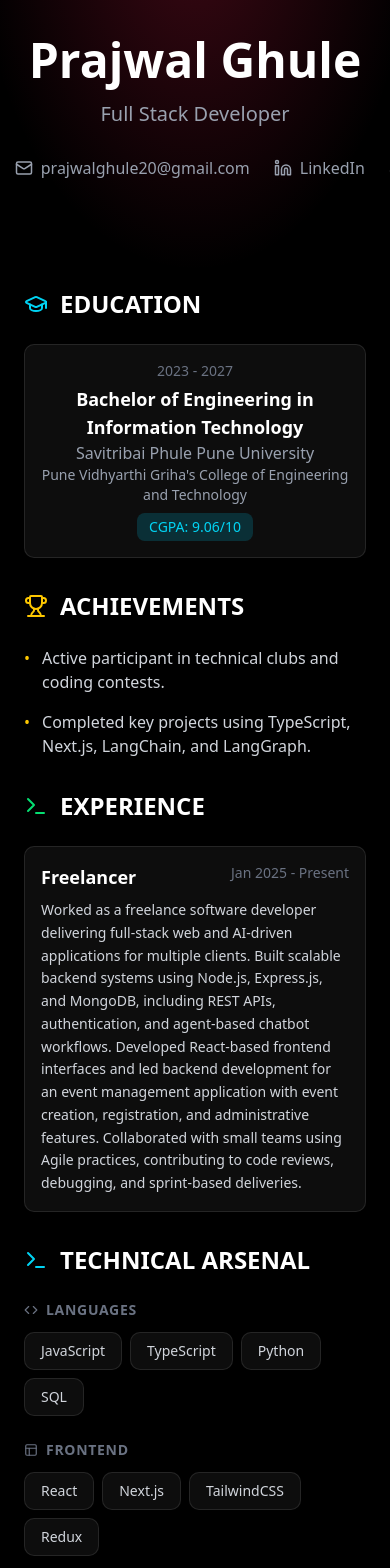
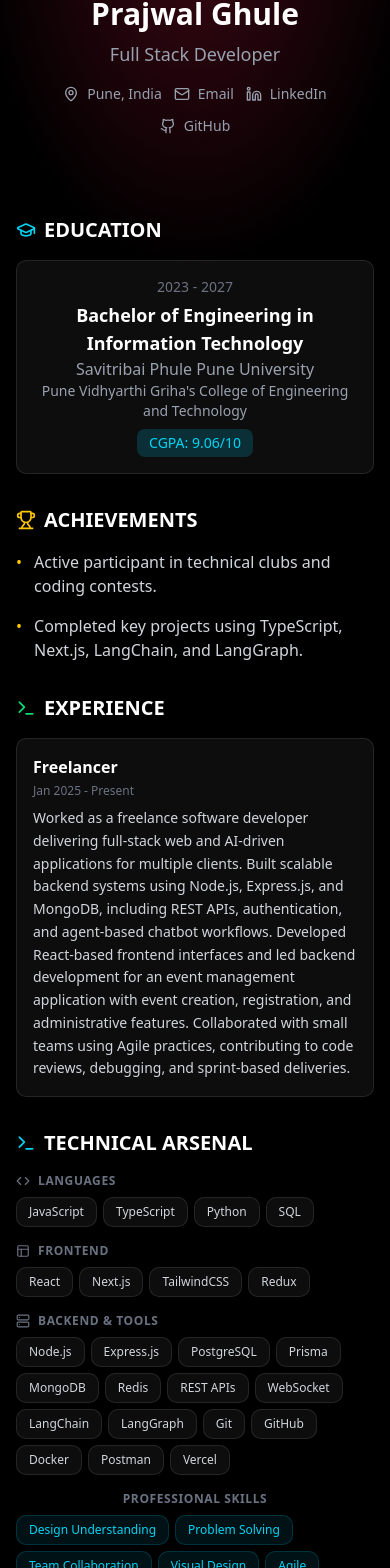
Before and after one commit to prajwalghule2020/portfolio, a Next.js app: page /landing in a window 390 px wide. Shown: the part 84-1652 px from the top of the page. Built offline with nearby package versions, Linux system fonts and the light colour scheme.

Commit message:
mobile optimized

```diff
--- a/app/landing/page.tsx
+++ b/app/landing/page.tsx
@@ -16,13 +16,14 @@ export default function LandingPage() {
                 }}
             />
 
+            {/* Fixed Navbar */}
+            <div className="fixed top-0 left-0 right-0 z-50 flex justify-center ">
+                <BlurNav />
+            </div>
+
             {/* Your Content/Components */}
-            <div className="relative z-10">
-                <div className="flex justify-center">
-                    <BlurNav />
-                </div>
-
-                <div className="max-w-6xl mx-auto px-6 pt-12">
+            <div className="relative z-10 pt-12">
+                <div className="max-w-6xl mx-auto px-6 pt-8">
                     <HeroHeader />
                 </div>
 
--- a/components/AboutSection.tsx
+++ b/components/AboutSection.tsx
@@ -35,7 +35,7 @@ export default function AboutSection() {
     return (
         <motion.section
             id="about"
-            className="max-w-6xl mx-auto px-6 py-12"
+            className="max-w-6xl mx-auto px-4 sm:px-6 py-8 sm:py-12"
             initial="hidden"
             whileInView="visible"
             viewport={{ once: true, amount: 0.1 }}
@@ -47,8 +47,8 @@ export default function AboutSection() {
                 <div className="space-y-8">
                     {/* Education */}
                     <motion.div variants={itemVariants}>
-                        <h2 className="flex items-center gap-3 text-2xl font-bold text-white mb-6">
-                            <GraduationCap className="text-cyan-400" />
+                        <h2 className="flex items-center gap-2 sm:gap-3 text-xl sm:text-2xl font-bold text-white mb-4 sm:mb-6">
+                            <GraduationCap className="text-cyan-400 w-5 h-5 sm:w-6 sm:h-6" />
                             EDUCATION
                         </h2>
                         <div className="space-y-6">
@@ -70,8 +70,8 @@ export default function AboutSection() {
 
                     {/* Achievements */}
                     <motion.div variants={itemVariants}>
-                        <h2 className="flex items-center gap-3 text-2xl font-bold text-white mb-6">
-                            <Trophy className="text-yellow-400" />
+                        <h2 className="flex items-center gap-2 sm:gap-3 text-xl sm:text-2xl font-bold text-white mb-4 sm:mb-6">
+                            <Trophy className="text-yellow-400 w-5 h-5 sm:w-6 sm:h-6" />
                             ACHIEVEMENTS
                         </h2>
                         <ul className="space-y-4 text-left">
@@ -88,8 +88,8 @@ export default function AboutSection() {
 
                     {/* Experience */}
                     <motion.div variants={itemVariants}>
-                        <h2 className="flex items-center gap-3 text-2xl font-bold text-white mb-6">
-                            <Terminal className="text-green-400" />
+                        <h2 className="flex items-center gap-2 sm:gap-3 text-xl sm:text-2xl font-bold text-white mb-4 sm:mb-6">
+                            <Terminal className="text-green-400 w-5 h-5 sm:w-6 sm:h-6" />
                             EXPERIENCE
                         </h2>
                         <motion.div
@@ -97,9 +97,9 @@ export default function AboutSection() {
                             whileHover="hover"
                             variants={hoverVariants}
                         >
-                            <div className="flex justify-between items-start mb-2">
-                                <h3 className="text-lg font-semibold text-white">Freelancer</h3>
-                                <span className="text-sm text-gray-500">Jan 2025 - Present</span>
+                            <div className="flex flex-col sm:flex-row sm:justify-between sm:items-start mb-2 gap-1">
+                                <h3 className="text-base sm:text-lg font-semibold text-white">Freelancer</h3>
+                                <span className="text-xs sm:text-sm text-gray-500">Jan 2025 - Present</span>
                             </div>
                             <p className="text-gray-300 text-sm leading-relaxed text-left">
                                 Worked as a freelance software developer delivering full-stack web and AI-driven applications for multiple clients. Built scalable backend systems using Node.js, Express.js, and MongoDB, including REST APIs, authentication, and agent-based chatbot workflows. Developed React-based frontend interfaces and led backend development for an event management application with event creation, registration, and administrative features. Collaborated with small teams using Agile practices, contributing to code reviews, debugging, and sprint-based deliveries.
@@ -111,20 +111,20 @@ export default function AboutSection() {
 
                 {/* Right Column - Technical Arsenal */}
                 <motion.div variants={itemVariants}>
-                    <h2 className="flex items-center gap-3 text-2xl font-bold text-white mb-6">
-                        <Terminal className="text-cyan-400" />
+                    <h2 className="flex items-center gap-2 sm:gap-3 text-xl sm:text-2xl font-bold text-white mb-4 sm:mb-6">
+                        <Terminal className="text-cyan-400 w-5 h-5 sm:w-6 sm:h-6" />
                         TECHNICAL ARSENAL
                     </h2>
 
                     {/* Languages */}
-                    <div className="mb-6">
-                        <h3 className="flex items-center gap-2 text-sm font-semibold text-gray-500 uppercase tracking-wider mb-3">
+                    <div className="mb-4 sm:mb-6">
+                        <h3 className="flex items-center gap-2 text-xs sm:text-sm font-semibold text-gray-500 uppercase tracking-wider mb-2 sm:mb-3">
                             <Code size={14} />
                             Languages
                         </h3>
-                        <div className="flex flex-wrap gap-2">
+                        <div className="flex flex-wrap gap-1.5 sm:gap-2">
                             {["JavaScript", "TypeScript", "Python", "SQL"].map((skill) => (
-                                <span key={skill} className="px-4 py-2 bg-white/5 border border-white/10 rounded-lg text-gray-300 text-sm">
+                                <span key={skill} className="px-3 sm:px-4 py-1.5 sm:py-2 bg-white/5 border border-white/10 rounded-lg text-gray-300 text-xs sm:text-sm">
                                     {skill}
                                 </span>
                             ))}
@@ -132,14 +132,14 @@ export default function AboutSection() {
                     </div>
 
                     {/* Frontend */}
-                    <div className="mb-6">
-                        <h3 className="flex items-center gap-2 text-sm font-semibold text-gray-500 uppercase tracking-wider mb-3">
+                    <div className="mb-4 sm:mb-6">
+                        <h3 className="flex items-center gap-2 text-xs sm:text-sm font-semibold text-gray-500 uppercase tracking-wider mb-2 sm:mb-3">
                             <Layout size={14} />
                             Frontend
                         </h3>
-                        <div className="flex flex-wrap gap-2">
+                        <div className="flex flex-wrap gap-1.5 sm:gap-2">
                             {["React", "Next.js", "TailwindCSS", "Redux"].map((skill) => (
-                                <span key={skill} className="px-4 py-2 bg-white/5 border border-white/10 rounded-lg text-gray-300 text-sm">
+                                <span key={skill} className="px-3 sm:px-4 py-1.5 sm:py-2 bg-white/5 border border-white/10 rounded-lg text-gray-300 text-xs sm:text-sm">
                                     {skill}
                                 </span>
                             ))}
@@ -147,14 +147,14 @@ export default function AboutSection() {
                     </div>
 
                     {/* Backend & Tools */}
-                    <div className="mb-6">
-                        <h3 className="flex items-center gap-2 text-sm font-semibold text-gray-500 uppercase tracking-wider mb-3">
+                    <div className="mb-4 sm:mb-6">
+                        <h3 className="flex items-center gap-2 text-xs sm:text-sm font-semibold text-gray-500 uppercase tracking-wider mb-2 sm:mb-3">
                             <Server size={14} />
                             Backend & Tools
                         </h3>
-                        <div className="flex flex-wrap gap-2">
+                        <div className="flex flex-wrap gap-1.5 sm:gap-2">
                             {["Node.js", "Express.js", "PostgreSQL", "Prisma", "MongoDB", "Redis", "REST APIs", "WebSocket", "LangChain", "LangGraph", "Git", "GitHub", "Docker", "Postman", "Vercel"].map((skill) => (
-                                <span key={skill} className="px-4 py-2 bg-white/5 border border-white/10 rounded-lg text-gray-300 text-sm">
+                                <span key={skill} className="px-3 sm:px-4 py-1.5 sm:py-2 bg-white/5 border border-white/10 rounded-lg text-gray-300 text-xs sm:text-sm">
                                     {skill}
                                 </span>
                             ))}
@@ -163,10 +163,10 @@ export default function AboutSection() {
 
                     {/* Professional Skills */}
                     <div>
-                        <h3 className="text-sm font-semibold text-gray-500 uppercase tracking-wider mb-3">Professional Skills</h3>
-                        <div className="flex flex-wrap gap-2">
+                        <h3 className="text-xs sm:text-sm font-semibold text-gray-500 uppercase tracking-wider mb-2 sm:mb-3">Professional Skills</h3>
+                        <div className="flex flex-wrap gap-1.5 sm:gap-2">
                             {["Design Understanding", "Problem Solving", "Team Collaboration", "Visual Design", "Agile"].map((skill) => (
-                                <span key={skill} className="px-4 py-2 bg-cyan-500/10 border border-cyan-500/20 rounded-lg text-cyan-400 text-sm">
+                                <span key={skill} className="px-3 sm:px-4 py-1.5 sm:py-2 bg-cyan-500/10 border border-cyan-500/20 rounded-lg text-cyan-400 text-xs sm:text-sm">
                                     {skill}
                                 </span>
                             ))}
--- a/components/BlurNav.tsx
+++ b/components/BlurNav.tsx
@@ -15,7 +15,7 @@ export default function BlurNav(): React.ReactNode {
                 <NavigationMenuItem>
                     <NavigationMenuLink
                         href="/landing#about"
-                        className="text-white hover:bg-white/15 rounded-full px-4 py-2 transition-colors"
+                        className="text-white hover:bg-white/15 rounded-full px-4 py-2 text-sm transition-colors"
                         style={{ cursor: "pointer" }}
                     >
                         About
@@ -24,7 +24,7 @@ export default function BlurNav(): React.ReactNode {
                 <NavigationMenuItem>
                     <NavigationMenuLink
                         href="/landing#projects"
-                        className="text-white hover:bg-white/15 rounded-full px-4 py-2 transition-colors"
+                        className="text-white hover:bg-white/15 rounded-full px-4 py-2 text-sm transition-colors"
                         style={{ cursor: "pointer" }}
                     >
                         Projects
@@ -33,7 +33,7 @@ export default function BlurNav(): React.ReactNode {
                 <NavigationMenuItem>
                     <NavigationMenuLink
                         href="/landing#contact"
-                        className="text-white hover:bg-white/15 rounded-full px-4 py-2 transition-colors"
+                        className="text-white hover:bg-white/15 rounded-full px-4 py-2 text-sm transition-colors"
                         style={{ cursor: "pointer" }}
                     >
                         Contact
--- a/components/HeroHeader.tsx
+++ b/components/HeroHeader.tsx
@@ -12,7 +12,7 @@ export default function HeroHeader() {
             transition={{ duration: 0.6, ease: "easeOut" }}
         >
             <motion.h1
-                className="text-5xl font-bold text-white mb-4"
+                className="text-3xl sm:text-4xl md:text-5xl font-bold text-white mb-2 sm:mb-4"
                 initial={{ opacity: 0, y: -10 }}
                 animate={{ opacity: 1, y: 0 }}
                 transition={{ duration: 0.5, delay: 0.1 }}
@@ -20,7 +20,7 @@ export default function HeroHeader() {
                 Prajwal Ghule
             </motion.h1>
             <motion.p
-                className="text-xl text-gray-400 mb-4"
+                className="text-lg sm:text-xl text-gray-400 mb-4"
                 initial={{ opacity: 0 }}
                 animate={{ opacity: 1 }}
                 transition={{ duration: 0.5, delay: 0.2 }}
@@ -28,25 +28,26 @@ export default function HeroHeader() {
                 Full Stack Developer
             </motion.p>
             <motion.div
-                className="flex items-center justify-center gap-6 text-gray-400"
+                className="flex flex-wrap items-center justify-center gap-3 sm:gap-6 text-gray-400 text-sm sm:text-base px-4"
                 initial={{ opacity: 0, y: 10 }}
                 animate={{ opacity: 1, y: 0 }}
                 transition={{ duration: 0.5, delay: 0.3 }}
             >
                 <span className="flex items-center gap-2">
-                    <MapPin size={18} />
+                    <MapPin size={16} className="sm:w-[18px] sm:h-[18px]" />
                     Pune, India
                 </span>
                 <a href="mailto:prajwalghule20@gmail.com" className="flex items-center gap-2 hover:text-white transition-colors">
-                    <Mail size={18} />
-                    prajwalghule20@gmail.com
+                    <Mail size={16} className="sm:w-[18px] sm:h-[18px]" />
+                    <span className="hidden sm:inline">prajwalghule20@gmail.com</span>
+                    <span className="sm:hidden">Email</span>
                 </a>
                 <a href="https://www.linkedin.com/in/prajwal-ghule-891a76163/" target="_blank" rel="noopener noreferrer" className="flex items-center gap-2 hover:text-white transition-colors">
-                    <Linkedin size={18} />
+                    <Linkedin size={16} className="sm:w-[18px] sm:h-[18px]" />
                     LinkedIn
                 </a>
                 <a href="https://github.com/prajwalghule2020" target="_blank" rel="noopener noreferrer" className="flex items-center gap-2 hover:text-white transition-colors">
-                    <Github size={18} />
+                    <Github size={16} className="sm:w-[18px] sm:h-[18px]" />
                     GitHub
                 </a>
             </motion.div>
```
Also changed, not shown: app/page.tsx (+7 -4 lines), components/ContactSection.tsx (+8 -8 lines), components/ProjectsSection.tsx (+6 -6 lines).
